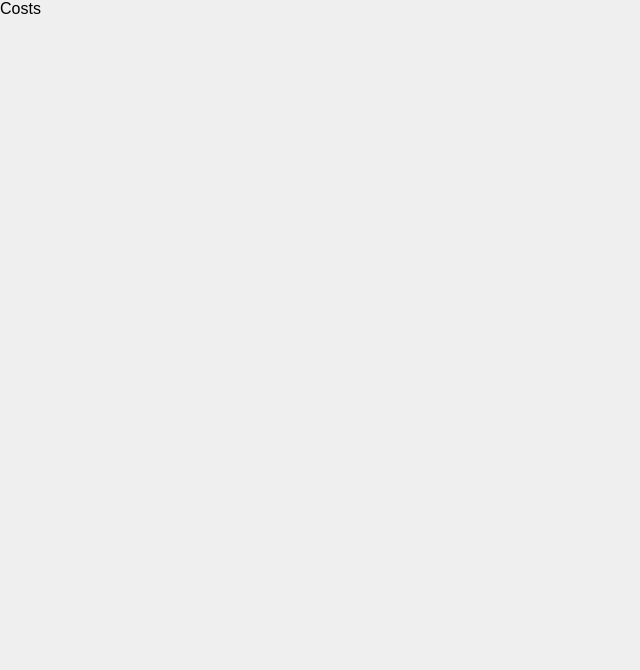
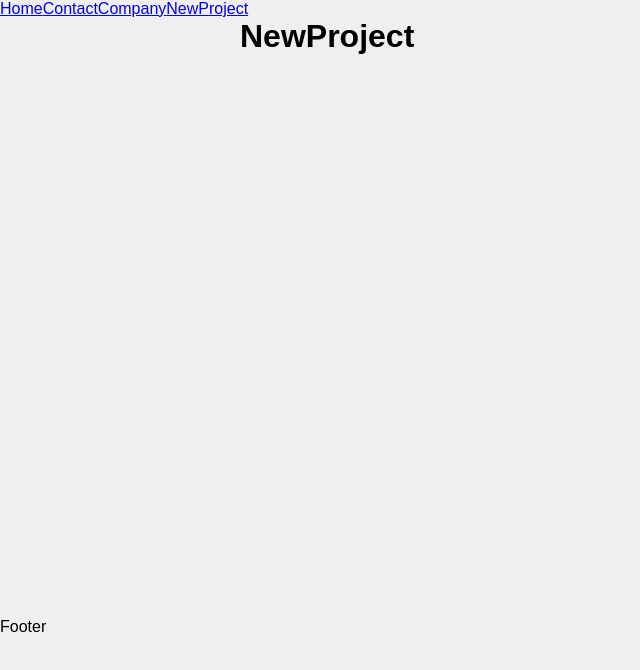
Before and after one commit to FlaviodosSantos/costs, a React (Create React App) app: page /newproject in a window 1280 px wide. Shown: the top 670 px of the page, without its empty margins (0-640 px from the left). Built offline with nearby package versions, Linux system fonts and the light colour scheme.

Commit message:
estruturando o projeto, aula #18

```diff
--- a/src/App.js
+++ b/src/App.js
@@ -1,8 +1,34 @@
+import { BrowserRouter as Router, Routes, Route, Link } from "react-router-dom";
+// tem que substituir o Switch por Routes, no react v6
+
+import Home from "./components/pages/Home";
+import Contact from "./components/pages/Contact";
+import Company from "./components/pages/Company";
+import NewProject from "./components/pages/NewProject";
+import Container from "./components/layout/Container";
+
 function App() {
   return (
-    <div className="App">
-      <p>Costs</p>
-    </div>
+    <Router>
+      <div>
+        <Link to="/">Home</Link>
+        <Link to="/contact">Contact</Link>
+        <Link to="/company">Company</Link>
+        <Link to="/newproject">NewProject</Link>
+      </div>
+      <Container customClass="min-height">
+        <Routes>
+          <Route exact path="/" element={<Home />} />
+
+          <Route exact path="/company" element={<Company />} />
+
+          <Route exact path="/contact" element={<Contact />} />
+
+          <Route exact path="/newproject" element={<NewProject />} />
+        </Routes>
+      </Container>
+      <p>Footer</p>
+    </Router>
   );
 }
 
--- /dev/null
+++ b/src/components/layout/Container.js
@@ -0,0 +1,11 @@
+import styles from "./Container.module.css";
+
+function Container(props) {
+  return (
+    <div className={`${styles.container} ${styles[props.customClass]}`}>
+      {props.children}
+    </div>
+  );
+}
+
+export default Container;
--- /dev/null
+++ b/src/components/layout/Container.module.css
@@ -0,0 +1,20 @@
+.container {
+    width: 800px;
+    display: flex;
+    justify-content: space-between;
+    margin: 0 auto;
+    flex-wrap: wrap;
+}
+
+.min-height {
+    min-height: 75%;
+}
+
+.start {
+    justify-content: flex-start;
+}
+
+.column {
+    flex-direction: column;
+    justify-content: flex-start;
+}
--- /dev/null
+++ b/src/components/pages/Company.js
@@ -0,0 +1,5 @@
+function Company() {
+  return <h1>Company</h1>;
+}
+
+export default Company;
--- /dev/null
+++ b/src/components/pages/Contact.js
@@ -0,0 +1,5 @@
+function Contact() {
+  return <h1>Contact</h1>;
+}
+
+export default Contact;
--- /dev/null
+++ b/src/components/pages/Home.js
@@ -0,0 +1,5 @@
+function Home() {
+  return <h1>Home</h1>;
+}
+
+export default Home;
--- /dev/null
+++ b/src/components/pages/NewProject.js
@@ -0,0 +1,5 @@
+function NewProject() {
+  return <h1>NewProject</h1>;
+}
+
+export default NewProject;
```
